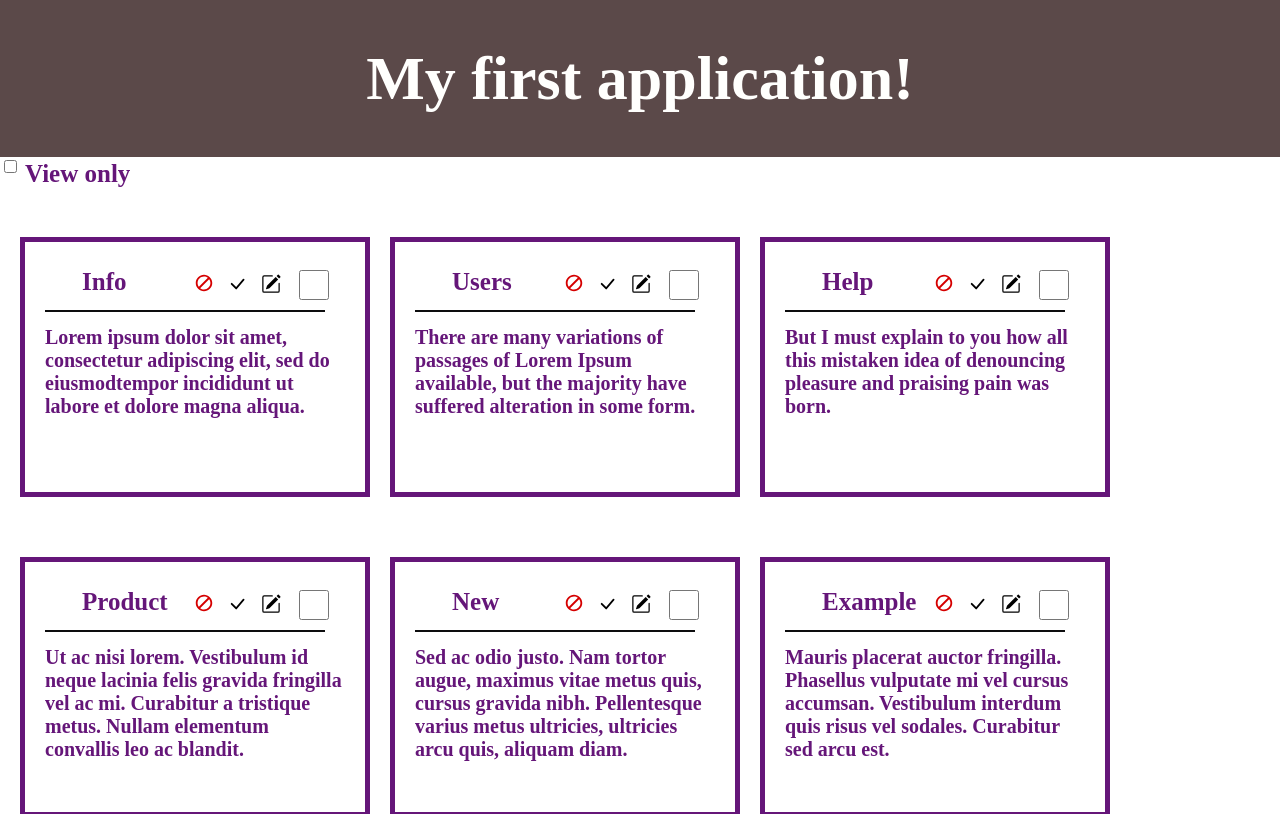
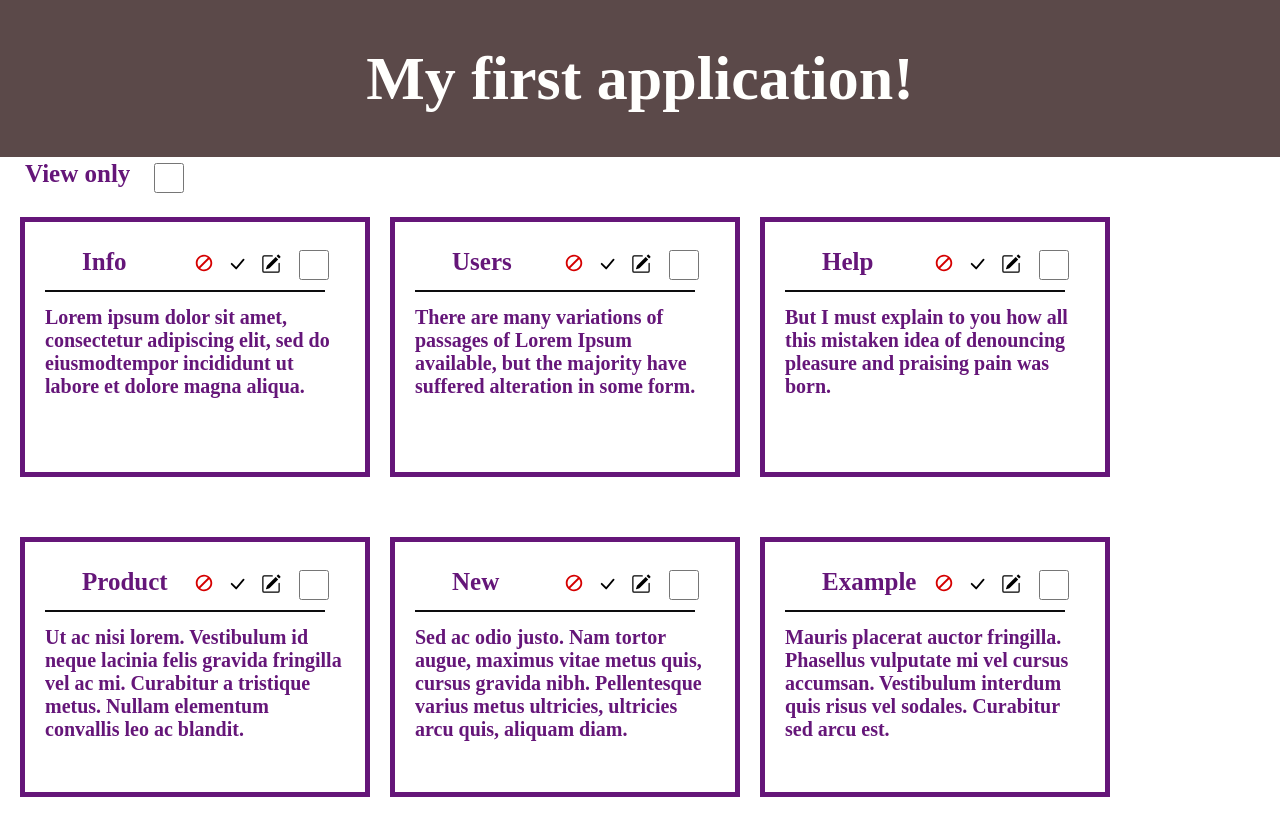
Before and after one commit to kkubyshkina-ibagroup-eu/React-project-IBA, a React (Create React App) app in the folder my-first-project/: page / in a window 1280 px wide. Shown: the top 814 px of the page. Built offline with nearby package versions, Linux system fonts and the light colour scheme.

Commit message:
Create ViewOnlyCheckbox as styled-component

```diff
--- a/my-first-project/src/App.js
+++ b/my-first-project/src/App.js
@@ -3,6 +3,16 @@ import cards from "./Constants";
 import Card from "./components/Card";
 import "./components/Header.css";
 import { useState, useEffect } from "react";
+import styled from "styled-components";
+
+const ViewOnlyCheckbox = styled.input`
+  accent-color: #651679;
+  position: absolute;
+  left: 150px;
+  top: 160px;
+  width: 30px;
+  height: 30px;
+`;
 
 function App() {
   const [cardState, setCardState] = useState(cards);
@@ -39,11 +49,7 @@ function App() {
     <div>
       <Header />
       <div className="view-only-header">View only</div>
-      <input
-        className="app-checkbox"
-        type="checkbox"
-        onChange={viewOnlyHandler}
-      />
+      <ViewOnlyCheckbox type="checkbox" onChange={viewOnlyHandler} />
       <div className="position">
         {cardState.map((card) => (
           <div key={card.id}>
```
